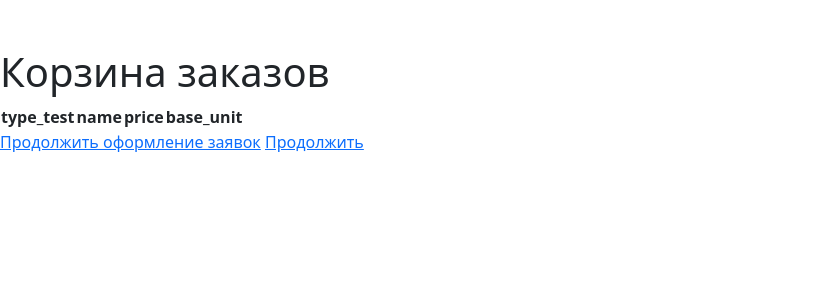
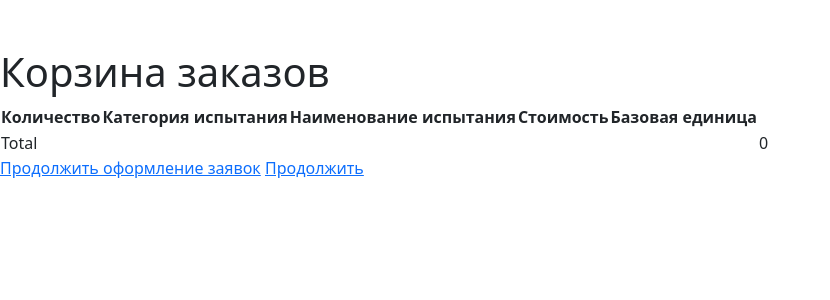
Before and after one commit to shocknik/tests, a Django app: page /cart/ in a window 1280 px wide. Shown: the part 56-356 px from the top of the page, without its empty margins (0-830 px from the left). Run offline with Django 3.2, Linux system fonts and the light colour scheme; lists and menus that the app fills with data are empty.

Commit message:
Создание cart html1

```diff
--- a/cart/templates/cart/detail.html
+++ b/cart/templates/cart/detail.html
@@ -8,23 +8,30 @@
     <table class="cart">
         <thead>
         <tr>
-            <th>type_test</th>
-            <th>name</th>
-            <th>price</th>
-            <th>base_unit</th>
+            <th>Количество</th>
+            <th>Категория испытания</th>
+            <th>Наименование испытания</th>
+            <th>Стоимость</th>
+            <th>Базовая единица</th>
         </tr>
         </thead>
         <tbody>
         {% for item in cart %}
-            test. {% with test=item.test %}
-            <tr>
-                <td>test.type_test</td>
-                <td>test.name</td>
-                <td>test.price</td>
-                <td>test.base_unit</td>
-            </tr>
-        {% endwith %}
+            {% with test=item.test %}
+                <tr>
+                    <td>{{ item.quantity }}</td>
+                    <td>{{ test.type_test }}</td>
+                    <td>{{ test.name }}</td>
+                    <td>{{ test.price }}</td>
+                    <td>{{ test.base_unit }}</td>
+                </tr>
+            {% endwith %}
         {% endfor %}
+        <tr class="total">
+            <td>Total</td>
+            <td colspan="4"></td>
+            <td class="num">{{ cart.get_total_price }}</td>
+        </tr>
         </tbody>
     </table>
     <p class="text-right">
--- a/cart/views.py
+++ b/cart/views.py
@@ -9,7 +9,7 @@ from .forms import CartAddProductForm
 def cart_add(request, test_id):
     cart = Cart(request)
     test = get_object_or_404(Test, id=test_id)
-    form = CartAddProductForm(require_POST)
+    form = CartAddProductForm(request.POST)
     if form.is_valid():
         cd = form.cleaned_data
         cart.add(test=test,
```
